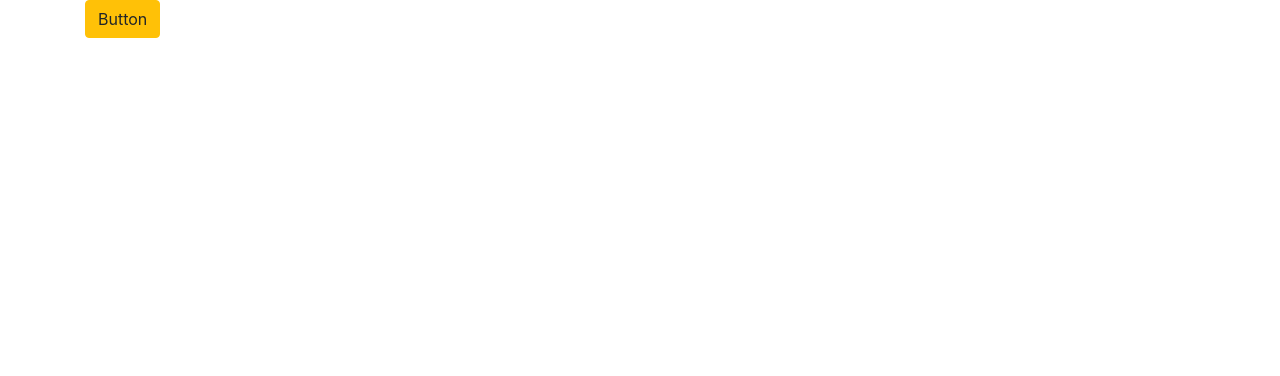
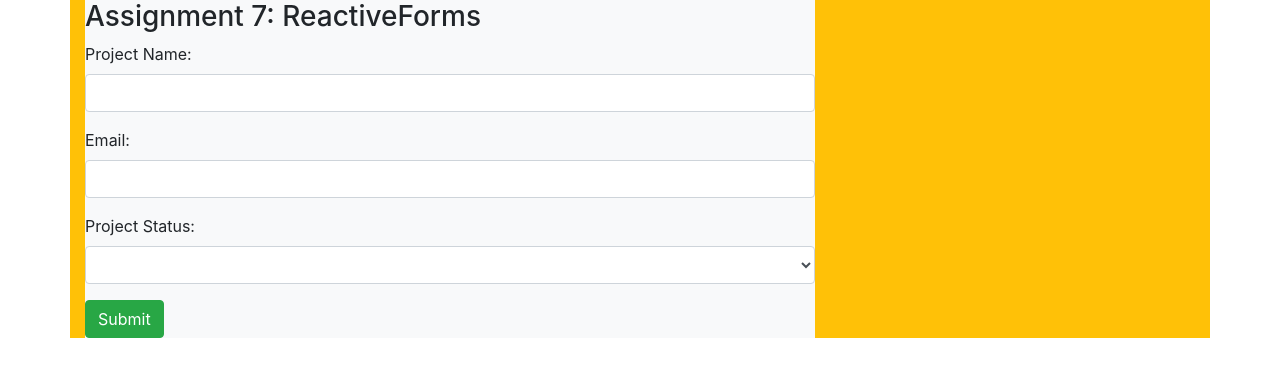
Before and after one commit to ravczar/Udemy7, an Angular app in the folder reactiveFormsTask/: page / in a window 1280 px wide. Shown: the top 376 px of the page. Built offline with nearby package versions, Linux system fonts and the light colour scheme.

Commit message:
add: html code representing FormGroup object.

```diff
--- a/reactiveFormsTask/src/app/app.component.html
+++ b/reactiveFormsTask/src/app/app.component.html
@@ -8,12 +8,45 @@
   ** Also implement that validatoe as an async Validator (old one must be replaced - commented out)
   *** Upon submiting the form, simply print the value of the form to the console.
 -->
-<div class="container">
+<div class="container bg bg-warning">
   <div class="row">
     <div class="col-xs-12 col-sm-10 col-md-8 col-sm-offset-1 col-md-offset-2">
-      <form>
-        <button class="btn btn-warning">Button</button>
-          <!-- My form here-->
+      <form class="bg bg-light" [formGroup]="assignmentForm" (ngSubmit)="onSubmitForm()">
+        <h3>Assignment 7: ReactiveForms</h3>
+
+        <div class="form-group">
+          <label for="projectname"> Project Name:</label>
+          <input
+            type="text"
+            id="projectname"
+            formControlName="projectname"
+            class="form-control">
+        </div>
+
+        <div class="form-group">
+          <label for="mail">Email:</label>
+          <input
+            type="text"
+            id="email"
+            formControlName="email"
+            class="form-control">
+        </div>
+
+        <div class="form-group">
+          <label for="projectstatus">Project Status:</label>
+          <select
+            id="projectstatus"
+            formControlName="projectstatus"
+            class="form-control">
+            <option
+              *ngFor="let status of projectStatus; let i = index;"
+              value="{{status}}">{{status}}</option>
+          </select>
+        </div>
+
+
+
+        <button class="btn btn-success" type="submit">Submit</button>
       </form>
     </div>
   </div>
--- a/reactiveFormsTask/src/app/app.component.ts
+++ b/reactiveFormsTask/src/app/app.component.ts
@@ -1,5 +1,5 @@
 import { Component, OnInit } from '@angular/core';
-import { FormGroup } from '@angular/forms';
+import { FormGroup, FormControl, Validators, FormArray} from '@angular/forms';
 
 @Component({
   selector: 'app-root',
@@ -10,14 +10,23 @@ export class AppComponent implements OnInit {
   projectStatus: Array<string>;
   assignmentForm: FormGroup;
 
-  constructor(){
+  constructor(){}
+
+  ngOnInit(): void{
     this.projectStatus = new Array<string>(
       "Stable", "Critical", "Finished"
     );
-  }
 
-  ngOnInit(){
+    this.assignmentForm = new FormGroup({
+      'projectname': new FormControl(null, Validators.required),
+      'email': new FormControl(null, Validators.required),
+      'projectstatus': new FormControl(null, Validators.required),
+    });
 
   }
 
+  onSubmitForm(){
+    console.log(this.assignmentForm);
+  }
+
 }
```
